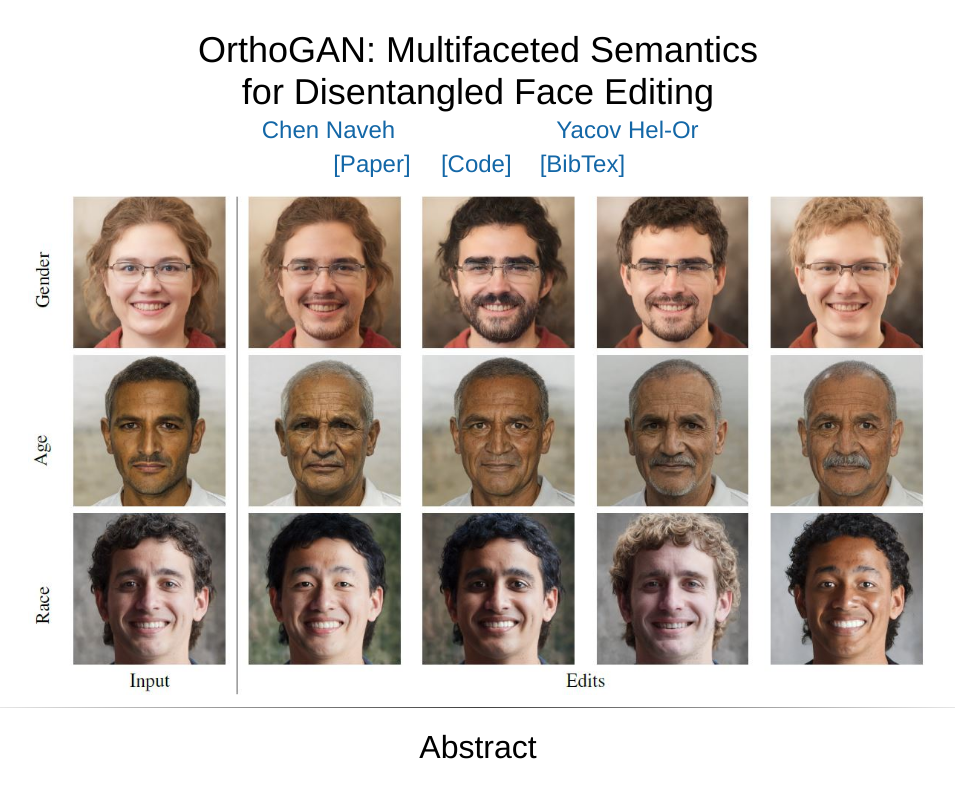
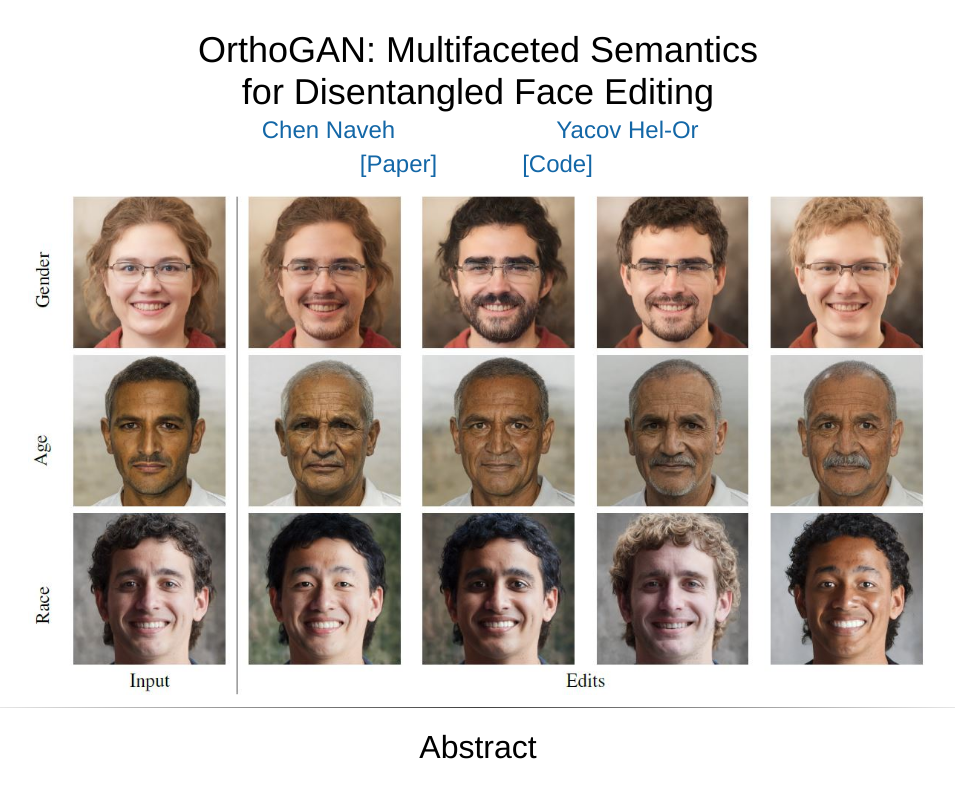
Before and after one commit to chennaveh/chennaveh.github.io, a plain HTML site: page orthogan/index.html in a window 1280 px wide. Shown: the top 785 px of the page, without its empty margins (162-1117 px from the left). Drawn offline with Linux system fonts and the light colour scheme; a script that the page names is missing.

Commit message:
remove bibtex link

```diff
--- a/orthogan/index.html
+++ b/orthogan/index.html
@@ -167,11 +167,6 @@
                             <span style="font-size:24px"><a href='https://github.com/chennaveh/orthogan'>[Code]</a></span><br>
                         </center>
                     </td>
-                    <td align=center width=120px>
-                        <center>
-                            <span style="font-size:24px"><a href='https://scholar.googleusercontent.com/scholar.bib?q=info:IcugcBJmccEJ:scholar.google.com/&output=citation&scisdr=CgWEY5i7EMXRoBcfhLY:AAGBfm0AAAAAY5YZnLbx2ZX4D8qydhmMoor_JlXJPzuq&scisig=AAGBfm0AAAAAY5YZnL9Orixg0uq1d0E-TfBnOXPTUw9M&scisf=4&ct=citation&cd=-1&hl=en'>[BibTex]</a></span><br>
-                        </center>
-                    </td>
                 </tr>
             </table>
         </table>
```
